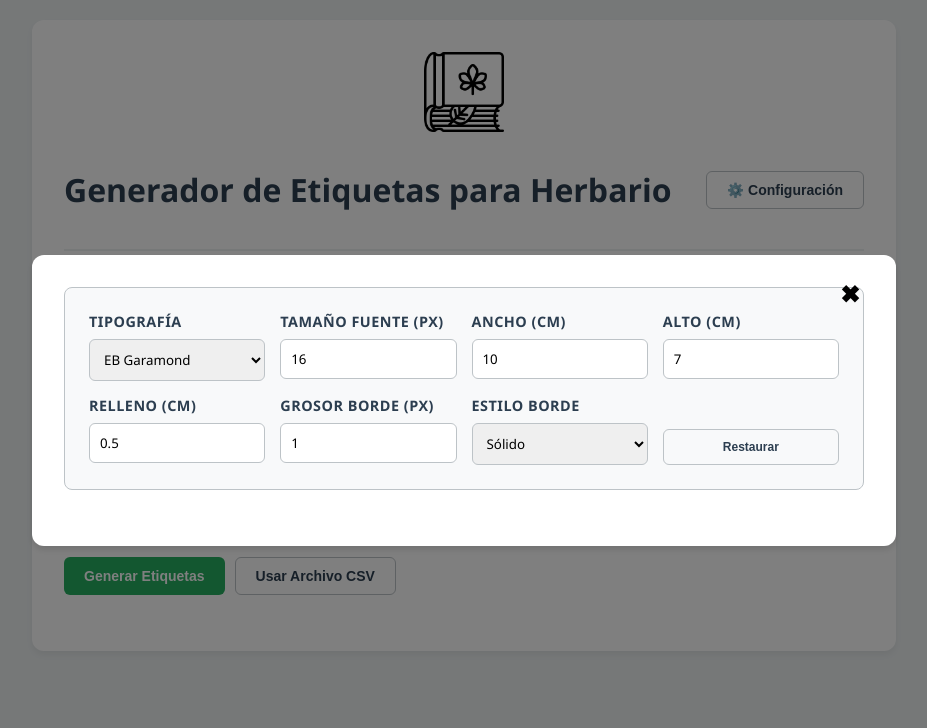
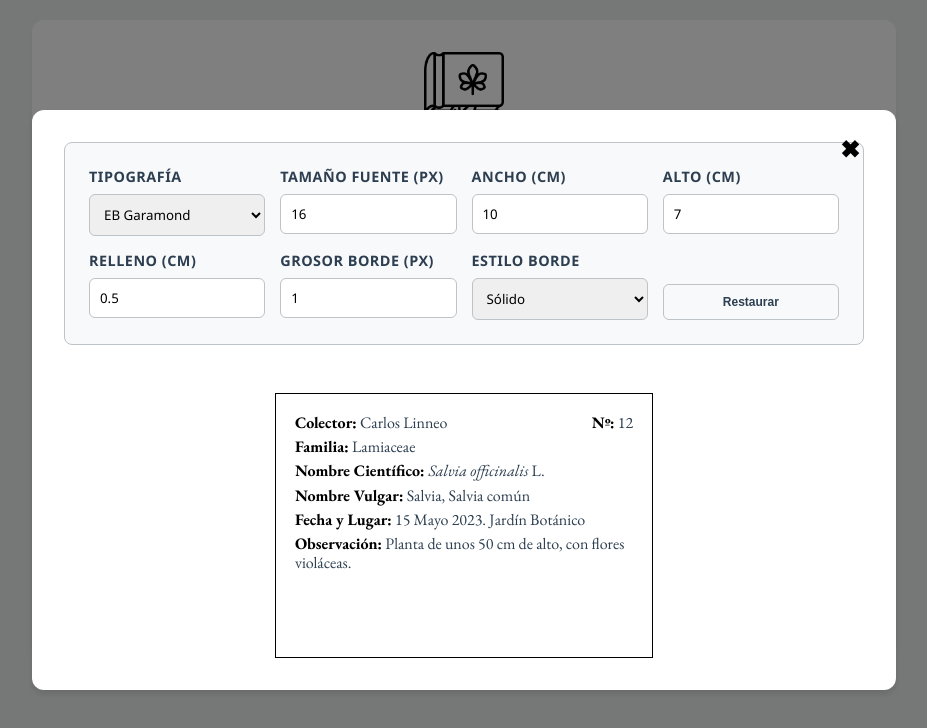
Before and after one commit to peregrinogris/etiquetas-herbario, a Vue app: page / in a window 1280 px wide. Both pictures are taken after a click on the button "⚙️ Configuración". Shown: the top 728 px of the page, without its empty margins (176-1103 px from the left). Built offline with nearby package versions, Linux system fonts and the light colour scheme.

Commit message:
Agrega previsualización a configuración de etiqueta

```diff
--- a/src/App.vue
+++ b/src/App.vue
@@ -542,11 +542,5 @@ button:active {
     min-height: 100vh; /* Only vertically center labels if they take up the whole page */
     margin: 0 auto;
   }
-
-  .label-card {
-    margin: 0.2cm;
-    page-break-inside: avoid;
-    break-inside: avoid;
-  }
 }
 </style>
--- a/src/components/Label.vue
+++ b/src/components/Label.vue
@@ -63,4 +63,13 @@ defineProps({
 .label-row {
   margin-bottom: 5px;
 }
+
+/* --- PRINT MEDIA --- */
+@media print {
+  .label-card {
+    margin: 0.2cm;
+    page-break-inside: avoid;
+    break-inside: avoid;
+  }
+}
 </style>
--- a/src/components/Settings.vue
+++ b/src/components/Settings.vue
@@ -42,13 +42,35 @@
       <button class="btn-outline" style="width: 100%; font-size: 12px;" @click="resetSettings">Restaurar</button>
     </div>
   </div>
+
+  <div class="preview-container">
+    <Label :label="sampleLabel" :collector="sampleCollector" />
+  </div>
 </template>
 
 <script setup>
+import Label from './Label.vue'; // Import the Label component
+import { ref } from 'vue';
+
 defineProps({
   settings: Object,
   resetSettings: Function,
 })
+
+// Sample data for the Label preview
+const sampleLabel = ref({
+  numero: '12',
+  familia: 'Lamiaceae',
+  scientificName: 'Salvia officinalis',
+  authors: 'L.',
+  synonymName: null,
+  synonymAuthors: null,
+  vulgar: 'Salvia, Salvia común',
+  fechaLugar: '15 Mayo 2023. Jardín Botánico',
+  obs: 'Planta de unos 50 cm de alto, con flores violáceas.'
+});
+
+const sampleCollector = ref('Carlos Linneo');
 </script>
 
 <style scoped>
@@ -113,4 +135,11 @@ input, select {
   font-weight: 600;
   transition: transform 0.1s;
 }
+
+.preview-container {
+  margin-top: 2rem;
+  padding-top: 1rem;
+  display: flex;
+  justify-content: center;
+}
 </style>
```
